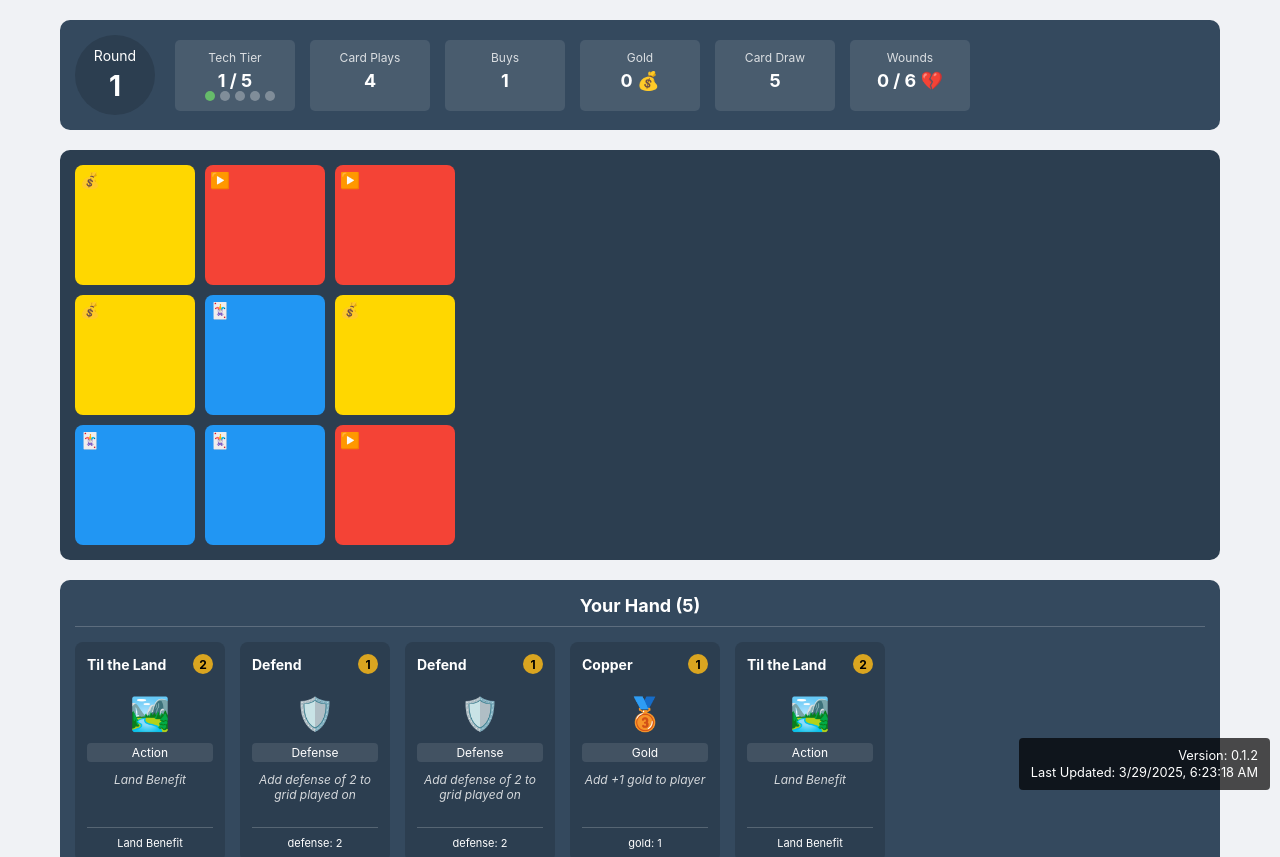
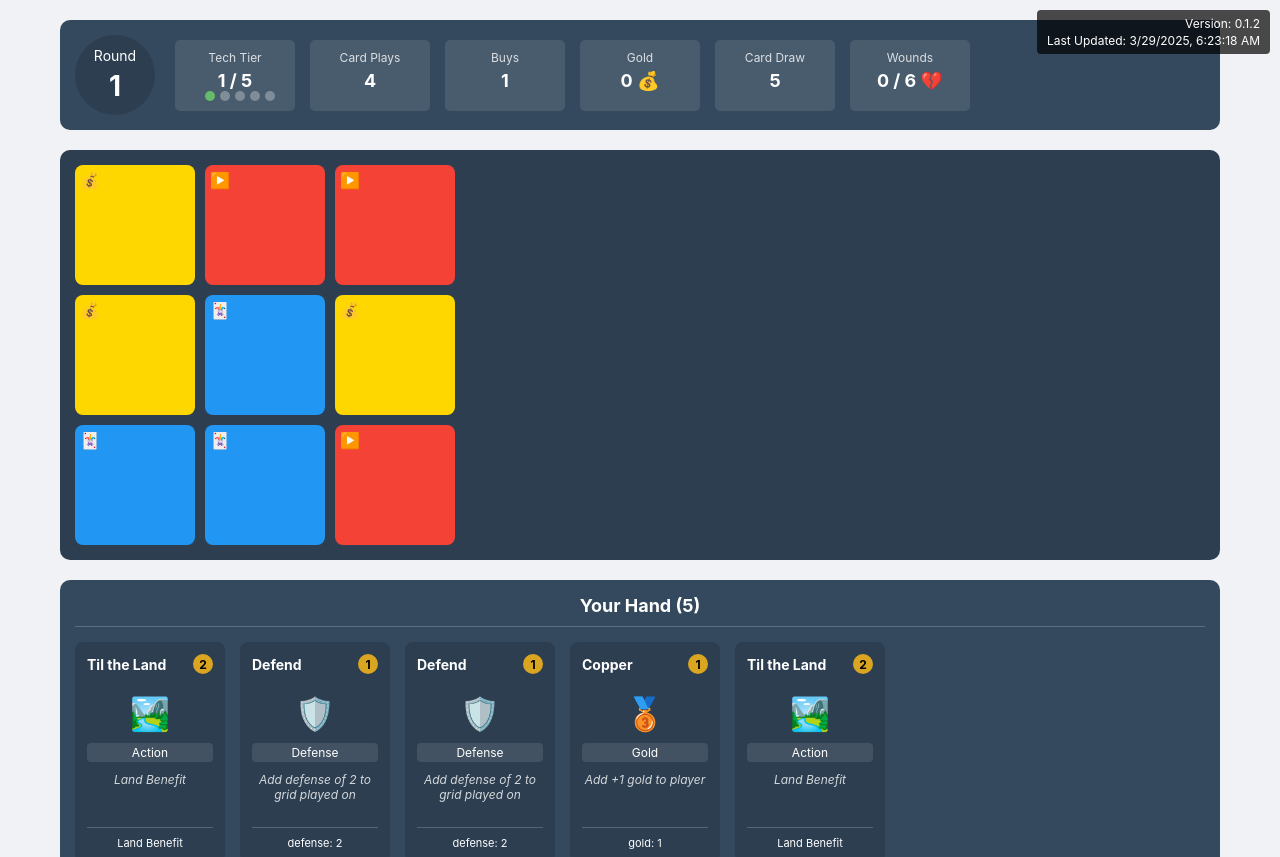
Before and after one commit to ackermanir/grid_build, a React (Create React App) app: page / in a window 1280 px wide. Shown: the top 857 px of the page. Built offline with nearby package versions, Linux system fonts and the light colour scheme.

Commit message:
Proper version formatting

```diff
--- a/src/components/VersionDisplay.css
+++ b/src/components/VersionDisplay.css
@@ -1,17 +1,20 @@
 .version-display {
   position: fixed;
-  bottom: 10px;
+  top: 10px;
   right: 10px;
   background-color: rgba(0, 0, 0, 0.7);
   color: white;
-  padding: 8px 12px;
+  padding: 5px 10px;
   border-radius: 4px;
-  font-size: 0.8rem;
-  text-align: right;
+  font-size: 12px;
+  display: flex;
+  flex-direction: column;
+  align-items: flex-end;
+  z-index: 1000;
 }
 
 .version-display div {
-  margin: 2px 0;
+  margin: 1px 0;
 }
 
 .version {
```
